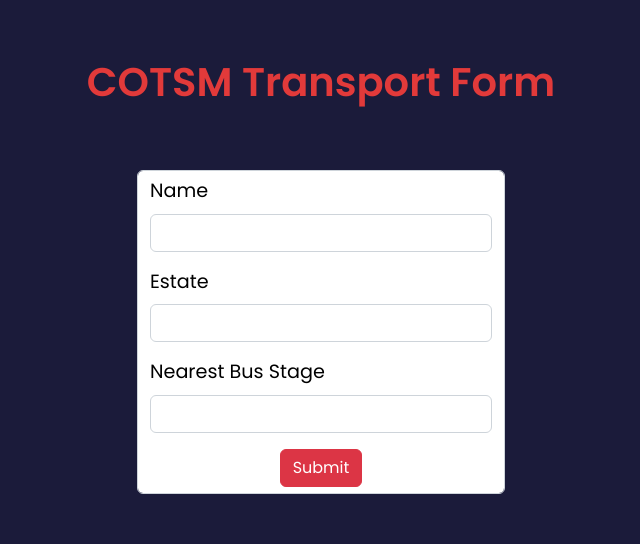
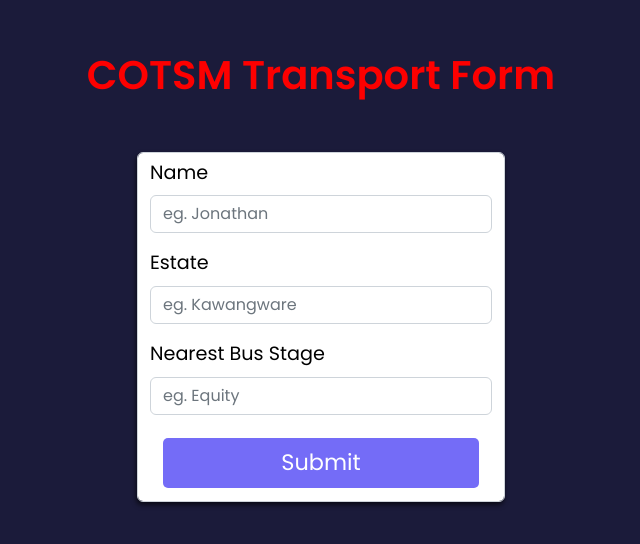
Before and after one commit to Mukundi-Mbugi/cotsm-transport-form, a plain HTML site: page index.html in a window 1280 px wide. Shown: the part 148-692 px from the top of the page, without its empty margins (319-959 px from the left). Drawn offline with nearby package versions, Linux system fonts and the light colour scheme.

Commit message:
form styling

```diff
--- a/index.html
+++ b/index.html
@@ -20,17 +20,19 @@
                 <form class="form-control form2" id="form">
                     <div class="mb-3">
                       <label for="exampleInputEmail1" class="form-label">Name</label>
-                      <input type="text" class="form-control" id="name" aria-describedby="emailHelp">
+                      <input type="text" required class="form-control" id="name" aria-describedby="emailHelp" placeholder="eg. Jonathan" >
                     </div>
                     <div class="mb-3">
                       <label for="location" class="form-label">Estate</label>
-                      <input type="text" class="form-control" id="estate">
+                      <input type="text" class="form-control" placeholder="eg. Kawangware" required id="estate">
                     </div>
                     <div class="mb-3">
                         <label for="location" class="form-label">Nearest Bus Stage</label>
-                        <input type="text" class="form-control" id="stage">
-                      </div>
-                    <button type="submit" class="btn btn-danger">Submit</button>
+                        <input type="text" required class="form-control" id="stage" placeholder="eg. Equity">
+                    </div>
+                    <div class="btn">
+                        <button type="submit" class="btn btn-danger">Submit</button>
+                    </div>
                 </form>
             </div>
         </div>
--- a/style.css
+++ b/style.css
@@ -19,8 +19,8 @@
 .header h1{
     font-size: 2.5rem;
     font-weight: 600;
-    margin-bottom: 1rem;
-    color: rgb(226, 58, 58);
+    margin-bottom: 5px;
+    color: #fd0000;
 }
 .form label{
     font-size: 1.2rem;
@@ -43,4 +43,25 @@
     align-items: center;
     font-family: 'Poppins', sans-serif;
     color: white;
+    box-shadow: -1px 3px 5px 0px rgba(0,0,0,0.63);
 }
+.btn{
+    width: 100%;
+}
+.btn button{
+
+    color: #fff;
+    font-size: 1.4rem;
+    font-weight: 400;
+    border: none;
+    padding: 8px 10px;
+    border-radius: 5px;
+    cursor: pointer;
+    font-family: 'Poppins', sans-serif;
+    background-color: #746CF7;
+
+}
+.btn button:hover{
+    background-color: #d044ec;
+    color: rgb(255, 255, 255);
+}
```
